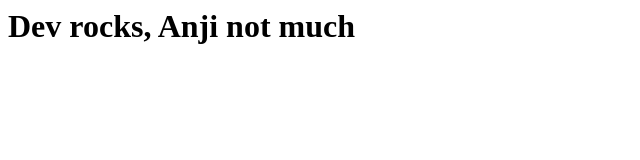
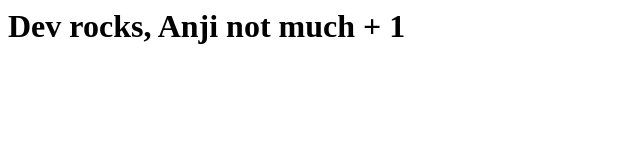
Before and after one commit to karthikappu/test-site, a plain HTML site: page index.html in a window 1280 px wide. Shown: the full height of the page, 0-640 px from the left. Drawn offline with Linux system fonts and the light colour scheme.

Commit message:
test comiit

```diff
--- a/index.html
+++ b/index.html
@@ -1,3 +1,3 @@
 <html>
-<h1>Dev rocks, Anji not much</h1>
+<h1>Dev rocks, Anji not much + 1</h1>
 </html>
```
